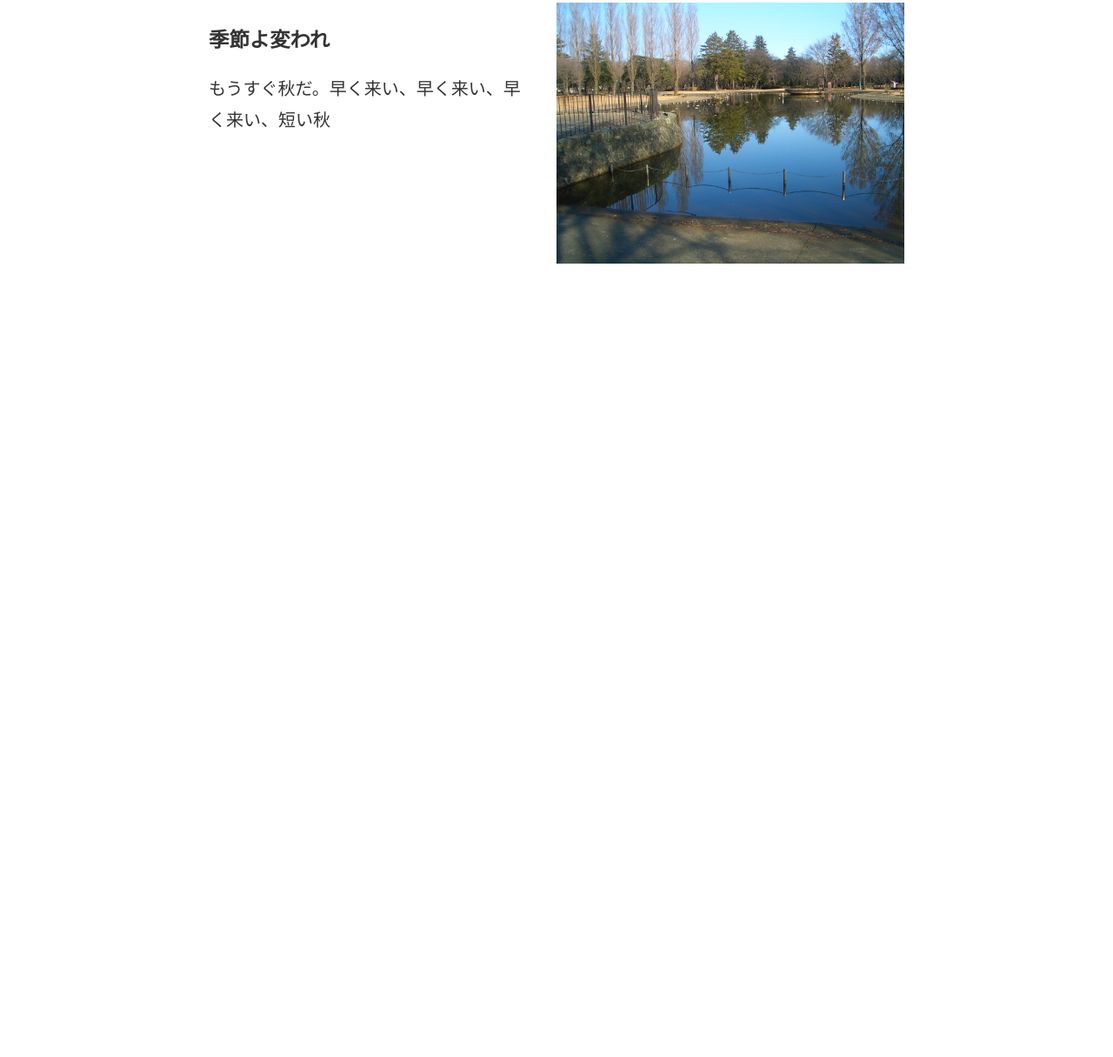
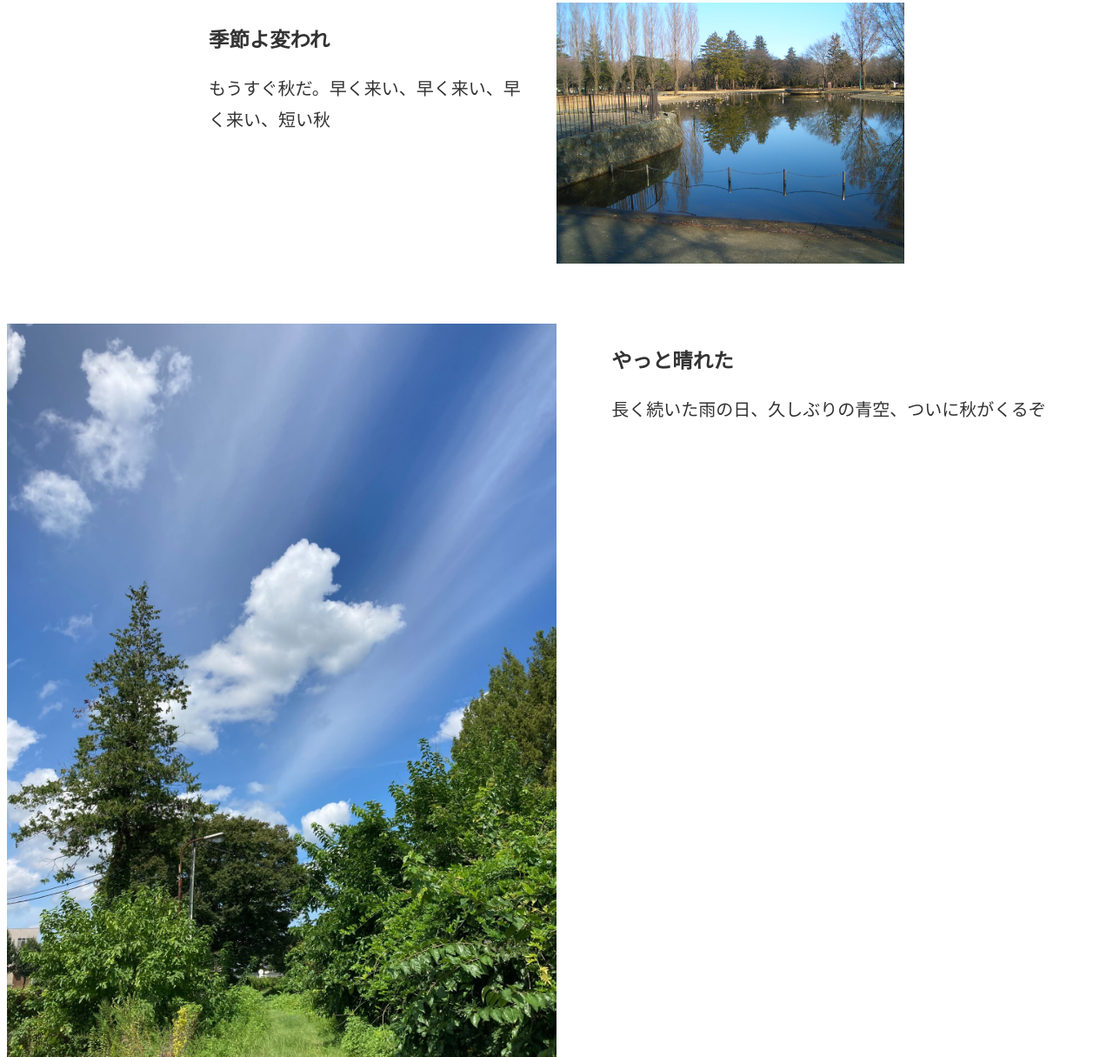
Before and after one commit to aokigeorge/MY-HOME, a plain HTML site: page index.html in a window 1280 px wide. Shown: the part 849-2064 px from the top of the page at 87% size. Before the commit the page ends 1229 px from the top, so only its background shows below. Drawn offline with Linux system fonts and the light colour scheme.

Commit message:
Add files via upload

```diff
--- a/index.html
+++ b/index.html
@@ -50,11 +50,27 @@
     <h1>季節よ変われ</h1>
     <p>もうすぐ秋だ。早く来い、早く来い、早く来い、短い秋</p>
 </div>
+</section>
+</div>
+<section>
+    <div class="pic">
+    <img src="img/shokuba sora.JPG">
+
+    </div>
+    <div class="info">
+        <h1>やっと晴れた</h1>
+        <p>長く続いた雨の日、久しぶりの青空、ついに秋がくるぞ</p>
+    </div>
+    </section>
 
 
 
-</section>
-</div>
+
+
+
+
+
+
 </section>
 
 
```
Also changed, not shown: img/shokuba sora.jpg (added).
